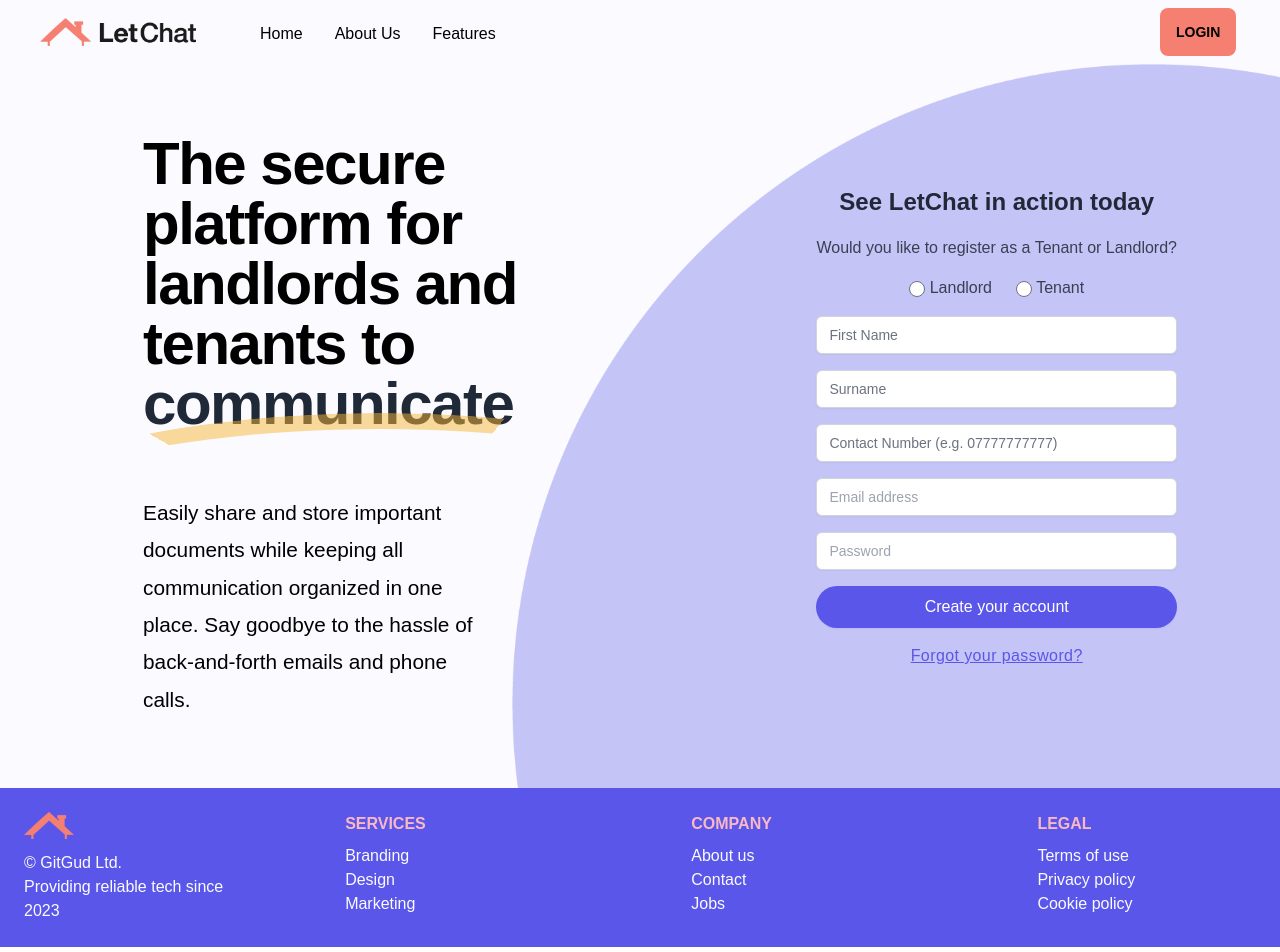
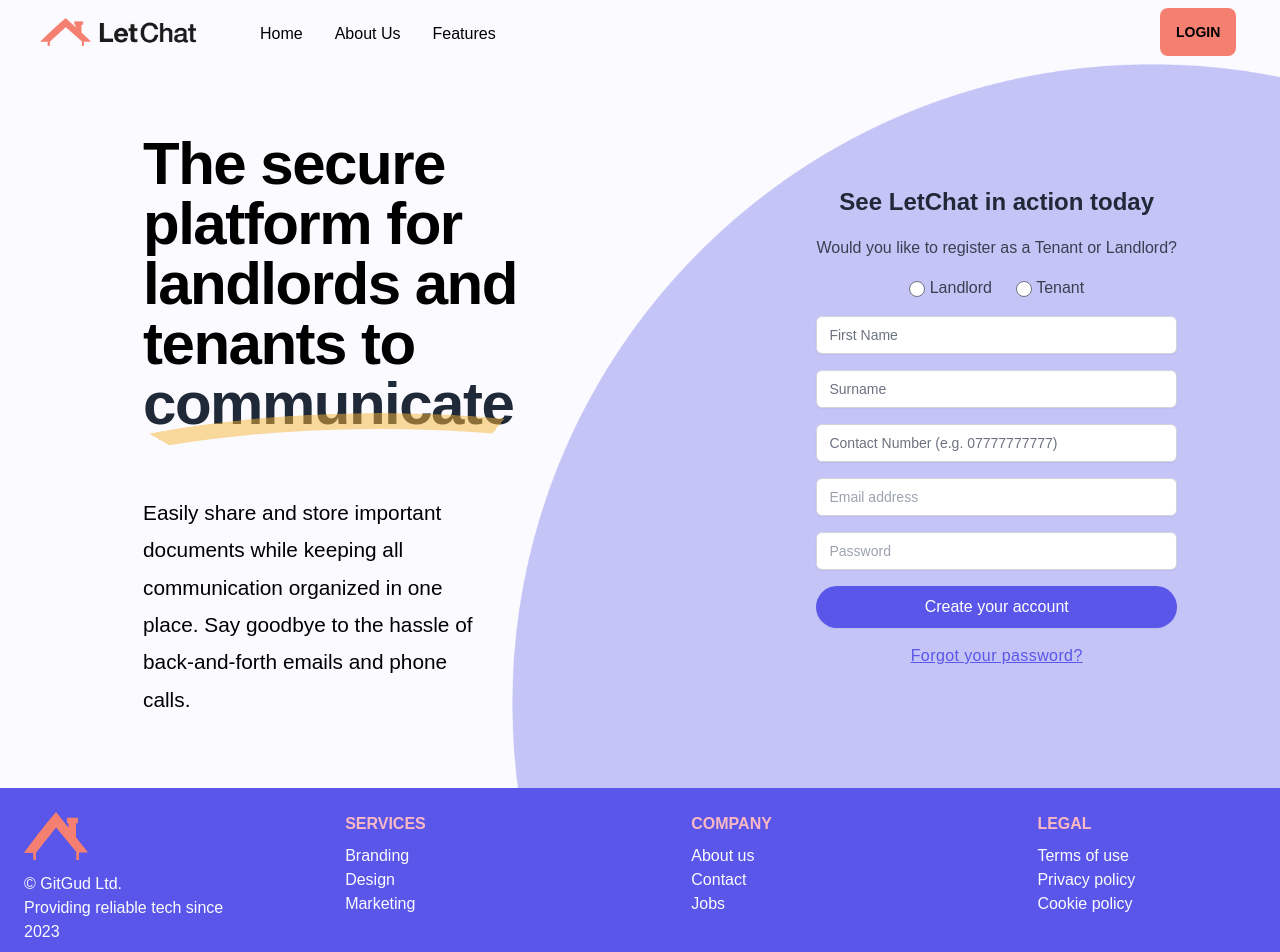
Before and after one commit to SchoolOfCode/bc13_final-project_front-end-git-gud, a Next.js app in the folder letchat/: page / in a window 1280 px wide. Shown: the top 952 px of the page. Built offline with nearby package versions, Linux system fonts and the light colour scheme; no server answers.

Commit message:
Image foot size

```diff
--- a/letchat/components/Footer/index.tsx
+++ b/letchat/components/Footer/index.tsx
@@ -1,6 +1,7 @@
 import Image from "next/image";
 import Link from "next/link";
-import styles from "../../styles/Footer.module.css";
+import logoRoof from "../../public/assets/images/logoRoof.png";
+
 
 const Footer = () => {
   return (
@@ -27,12 +28,12 @@ const Footer = () => {
     <footer data-test className="bg-light-primary flex w-screen">
       <div className="m-auto p-6 flex flex-col md:flex-row w-full lg:max-w-[1400px] lg:justify-center">
         <div className="flex flex-col items-start justify-start mb-6 md:mb-0">
-          <Link href="/" className="fill-current">
+          <Link href="/" className="relative w-16 h-12 ">
             <Image
-              src="/assets/images/logoRoof.png"
+              src={logoRoof}
               alt="LetChat logo"
-              width={50}
-              height={50}
+              fill={true}
+              sizes="100%"
             />
           </Link>
           <p className="mt-3 text-light-light">
```
Also changed, not shown: letchat/styles/globals.css (+0 -26 lines).
